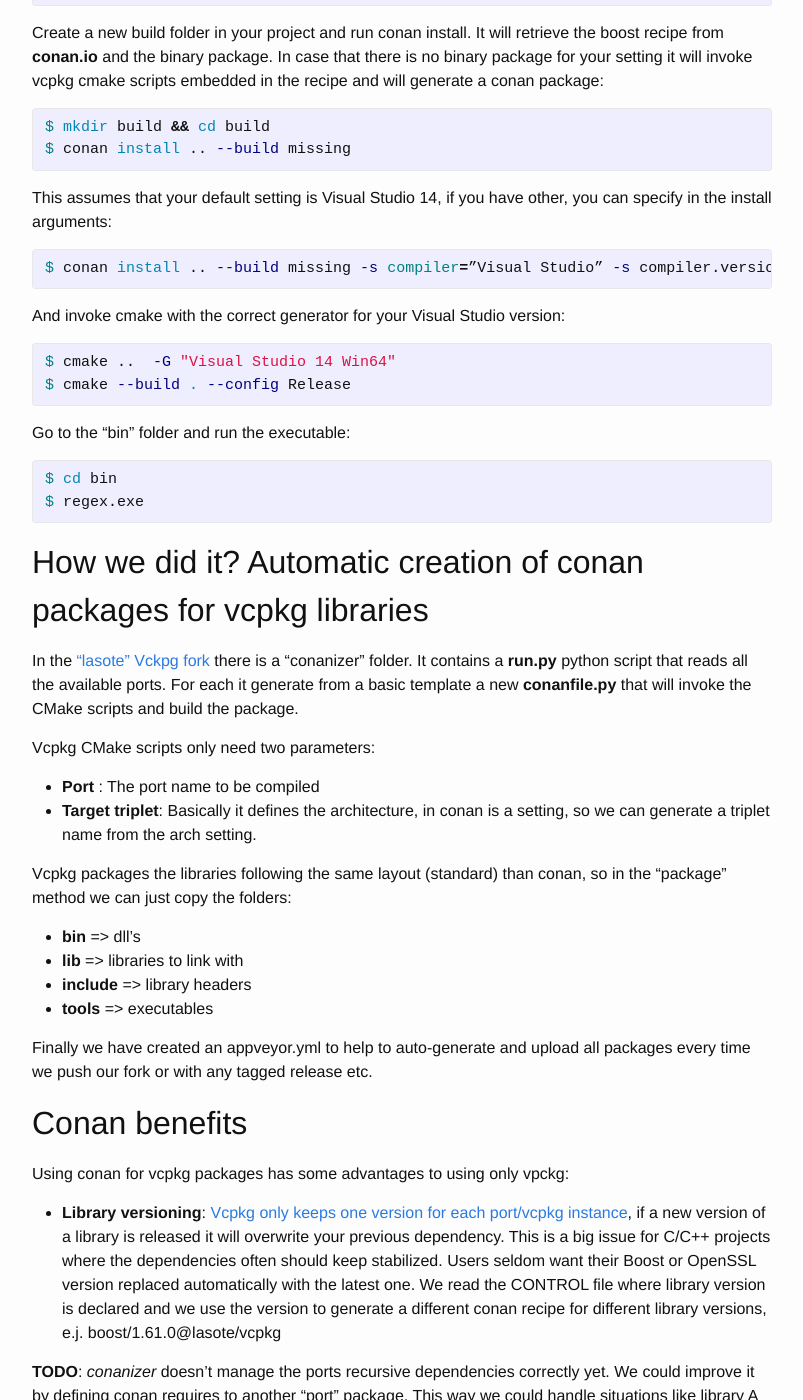
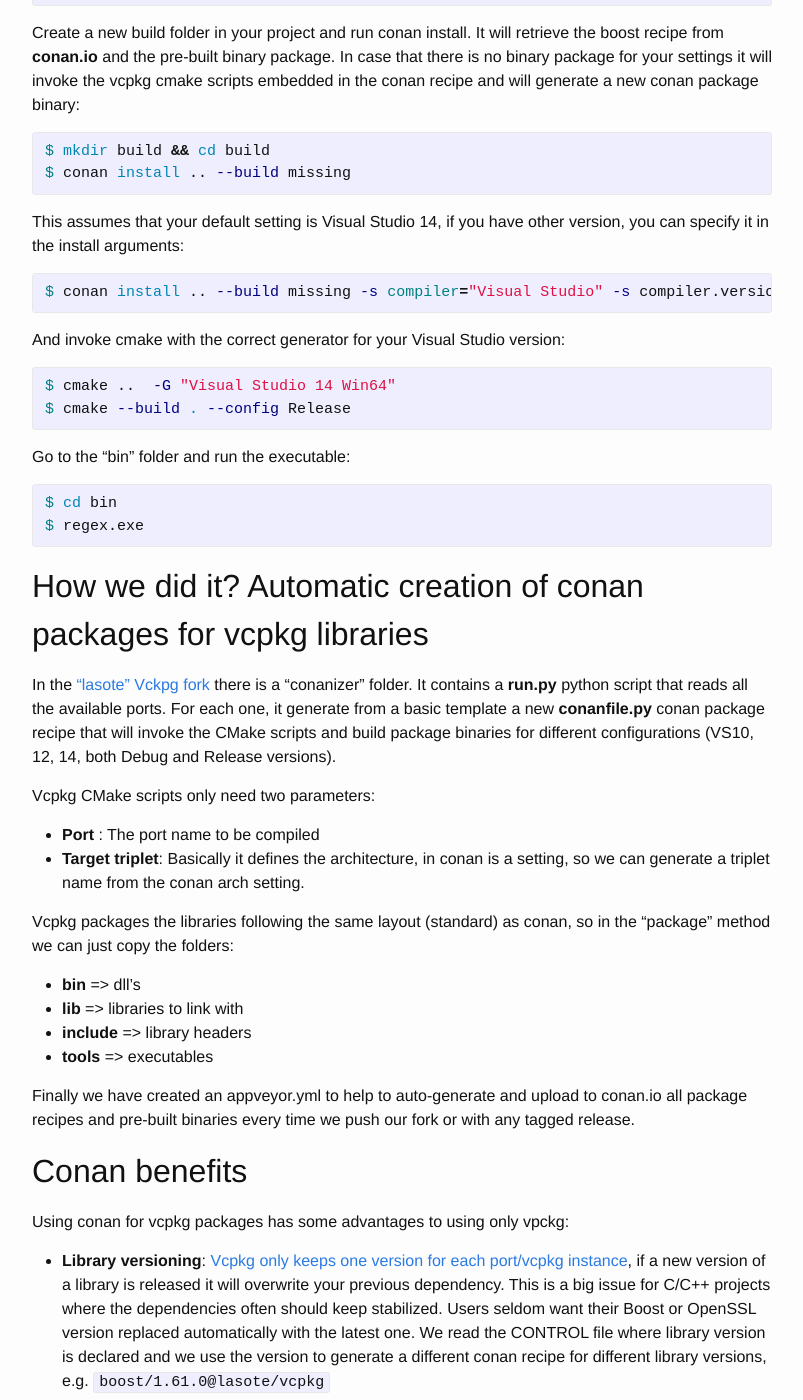
Before and after one commit to conan-io/conan-io.github.io, a Jekyll site: the page built from _posts/2016-10-17-Using-Vcpkg-ports-as-Conan-packages.markdown, in a window 1280 px wide and 1400 px high, scrolled down 1605 px. Shown: the whole window, without its empty margins (238-1041 px from the left). Built offline with Jekyll 4.4.1, drawn with Linux system fonts in a browser that asks for light colours; comment, search, counter and statistics services are not loaded; some of the changed text lies outside the part shown.

Commit message:
Update 2016-10-17-Using-Vcpkg-ports-as-Conan-packages.markdown

```diff
--- a/_posts/2016-10-17-Using-Vcpkg-ports-as-Conan-packages.markdown
+++ b/_posts/2016-10-17-Using-Vcpkg-ports-as-Conan-packages.markdown
@@ -70,7 +70,7 @@ target_link_libraries(regex ${CONAN_LIBS})
 
 {% endhighlight %}
 
-Create a new build folder in your project and run conan install. It will retrieve the boost recipe from **conan.io** and the binary package. In case that there is no binary package for your setting it will invoke vcpkg cmake scripts embedded in the recipe and will generate a conan package:
+Create a new build folder in your project and run conan install. It will retrieve the boost recipe from **conan.io** and the pre-built binary package. In case that there is no binary package for your settings it will invoke the vcpkg cmake scripts embedded in the conan recipe and will generate a new conan package binary:
 
 
 {% highlight bash %}
@@ -80,11 +80,11 @@ $ conan install .. --build missing
 
 {% endhighlight %}
 
-This assumes that your default setting is Visual Studio 14, if you have other, you can specify in the install arguments:
+This assumes that your default setting is Visual Studio 14, if you have other version, you can specify it in the install arguments:
 
 {% highlight bash %}
 
-$ conan install .. --build missing -s compiler=”Visual Studio” -s compiler.version=12
+$ conan install .. --build missing -s compiler="Visual Studio" -s compiler.version=12
 
 {% endhighlight %}
 
@@ -108,21 +108,21 @@ How we did it? Automatic creation of conan packages for vcpkg libraries
 -----------------------------------------------------------------------
 
 In the [“lasote” Vckpg fork](https://github.com/lasote/vcpkg) there is a “conanizer” folder.
-It contains a **run.py** python script that reads all the available ports. For each it generate from a basic template a new **conanfile.py** that will invoke the CMake scripts and build the package.
+It contains a **run.py** python script that reads all the available ports. For each one, it generate from a basic template a new **conanfile.py** conan package recipe that will invoke the CMake scripts and build package binaries for different configurations (VS10, 12, 14, both Debug and Release versions).
 
 Vcpkg CMake scripts only need two parameters:
 
 - **Port** : The port name to be compiled
-- **Target triplet**: Basically it defines the architecture, in conan is a setting, so we can generate a triplet name from the arch setting.
+- **Target triplet**: Basically it defines the architecture, in conan is a setting, so we can generate a triplet name from the conan arch setting.
 
-Vcpkg packages the libraries following the same layout (standard) than conan, so in the “package” method we can just copy the folders:
+Vcpkg packages the libraries following the same layout (standard) as conan, so in the “package” method we can just copy the folders:
 
 - **bin** => dll’s
 - **lib** => libraries to link with
 - **include** => library headers
 - **tools** => executables
 
-Finally we have created an appveyor.yml to help to auto-generate and upload all packages every time we push our fork or with any tagged release etc.
+Finally we have created an appveyor.yml to help to auto-generate and upload to conan.io all package recipes and pre-built binaries every time we push our fork or with any tagged release.
 
 
 Conan benefits
@@ -130,18 +130,16 @@ Conan benefits
 
 Using conan for vcpkg packages has some advantages to using only vpckg:
 
-- **Library versioning**: [Vcpkg only keeps one version for each port/vcpkg instance](https://github.com/Microsoft/vcpkg/blob/master/docs/FAQ.md#how-do-i-use-different-versions-of-a-library-on-one-machine), if a new version of a library is released it will overwrite your previous dependency. This is a big issue for C/C++ projects where the dependencies often should keep stabilized. Users seldom want their Boost or OpenSSL version replaced automatically with the latest one. We read the CONTROL file where library version is declared and we use the version to generate a different conan recipe for different library versions, e.j. boost/1.61.0@lasote/vcpkg
+- **Library versioning**: [Vcpkg only keeps one version for each port/vcpkg instance](https://github.com/Microsoft/vcpkg/blob/master/docs/FAQ.md#how-do-i-use-different-versions-of-a-library-on-one-machine), if a new version of a library is released it will overwrite your previous dependency. This is a big issue for C/C++ projects where the dependencies often should keep stabilized. Users seldom want their Boost or OpenSSL version replaced automatically with the latest one. We read the CONTROL file where library version is declared and we use the version to generate a different conan recipe for different library versions, e.g. ``boost/1.61.0@lasote/vcpkg``
 
 **TODO**: *conanizer* doesn't manage the ports recursive dependencies correctly yet. We could improve it by defining conan requires to another "port" package. This way we could handle situations like library A depends on B (A -> B) and B version is updated in vcpkg repository to B'. Then there will be two binary packages available in conan.io, (A -> B) and (A -> B'). Users can use normally the (A -> B) version by requiring A, or even override the B' to B in their projects, using the old binary package.
 
-
 - **Different Visual Studio versions**: Vcpkg currently only support Visual Studio 14 compilations. We perform some adjustments to compile any port with any other Visual Studio version (as long as the library source code compiles with previous Visual Studio versions, it is possible that they don’t if they use the very latest C++ features only provided by VS 2015).
-
 - **Different debug/release packages**: We separate build type debug and release in two different binary packages, so you can use the setting “build_type” to install only the binaries that you want.
-
 - **Combine ports with regular conan packages**: Use these port packages as normal conan packages, link against others etc.
 - **Automatic linking**: Conan detects and declares the built libraries, so you can use for example CMake generator and link with ${CONAN_LIBS} automatically.
 - **Binary caching**: Conan can catch locally or in any conan server the built packages. We know how costly is to compile big C/C++projects, so you don’t need to rebuild your dependencies every time you change your environment. The distributed server architecture, like git remotes, offers multiple possibilities, like private in-house servers with optional read access to public repositories, etc.
-- **Build from source**: You can keep building from source if you don’t trust precompiled binaries from conan.io. Invoke conan install with --build option. It will invoke the library CMake port scripts to rebuild the library.
+- **Use your own in-house conan server**, with MIT license and very simple to run and maintain, to host package recipes and binaries and share them with your development teams.
+- **Build from source**: As in Vcpkg, you can keep building packages from source if you don’t want to use pre-built binaries from conan.io. Invoke conan install with --build option. It will invoke the library CMake port scripts to rebuild the library.
 - **Use any conan generator**: Use ANY conan generator to reuse the vcpkg port, CMake, CLion, Xcode, Autotools, YCM, Premake...
 - **Many other conan benefits**: Conan offers many other advanced package manager features, as conflict resolution, dependency overriding etc.
```
Also changed, not shown: other parts of _posts/2016-10-17-Using-Vcpkg-ports-as-Conan-packages.markdown (+2 -2 lines).
